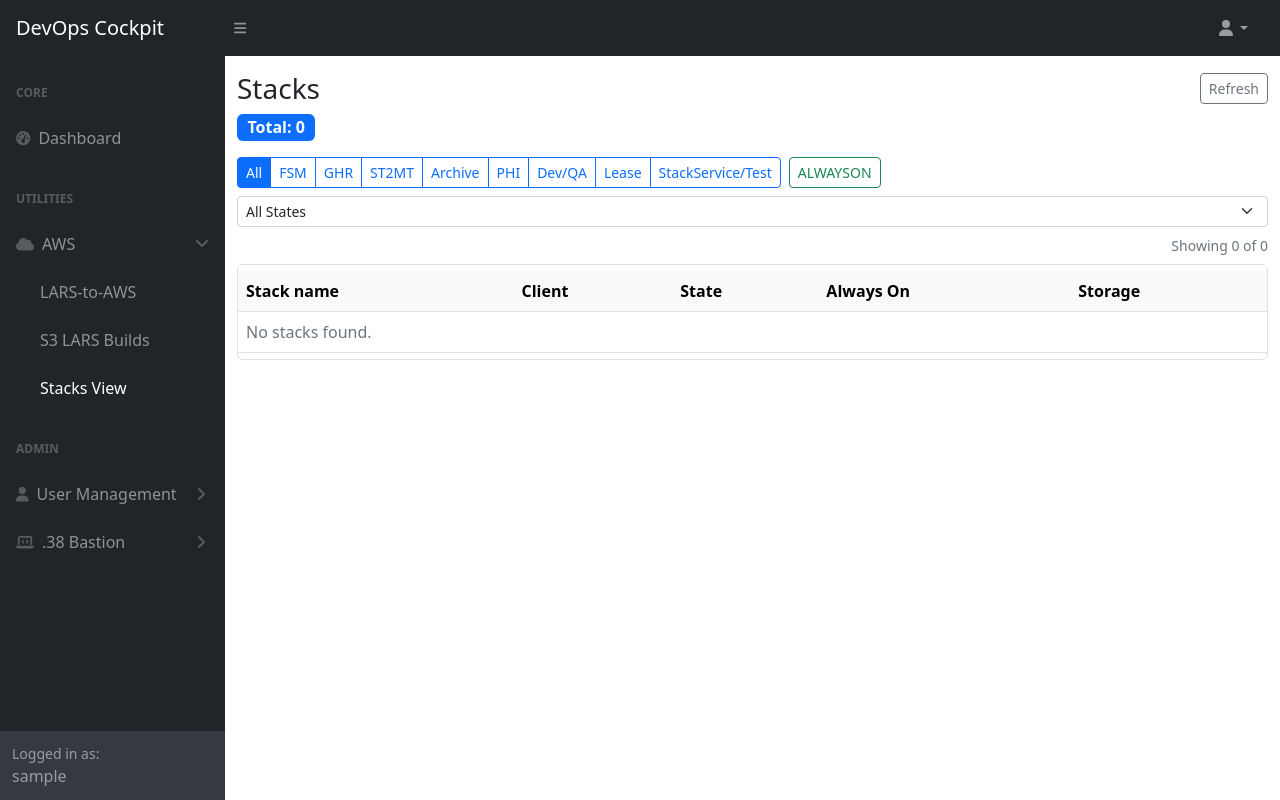
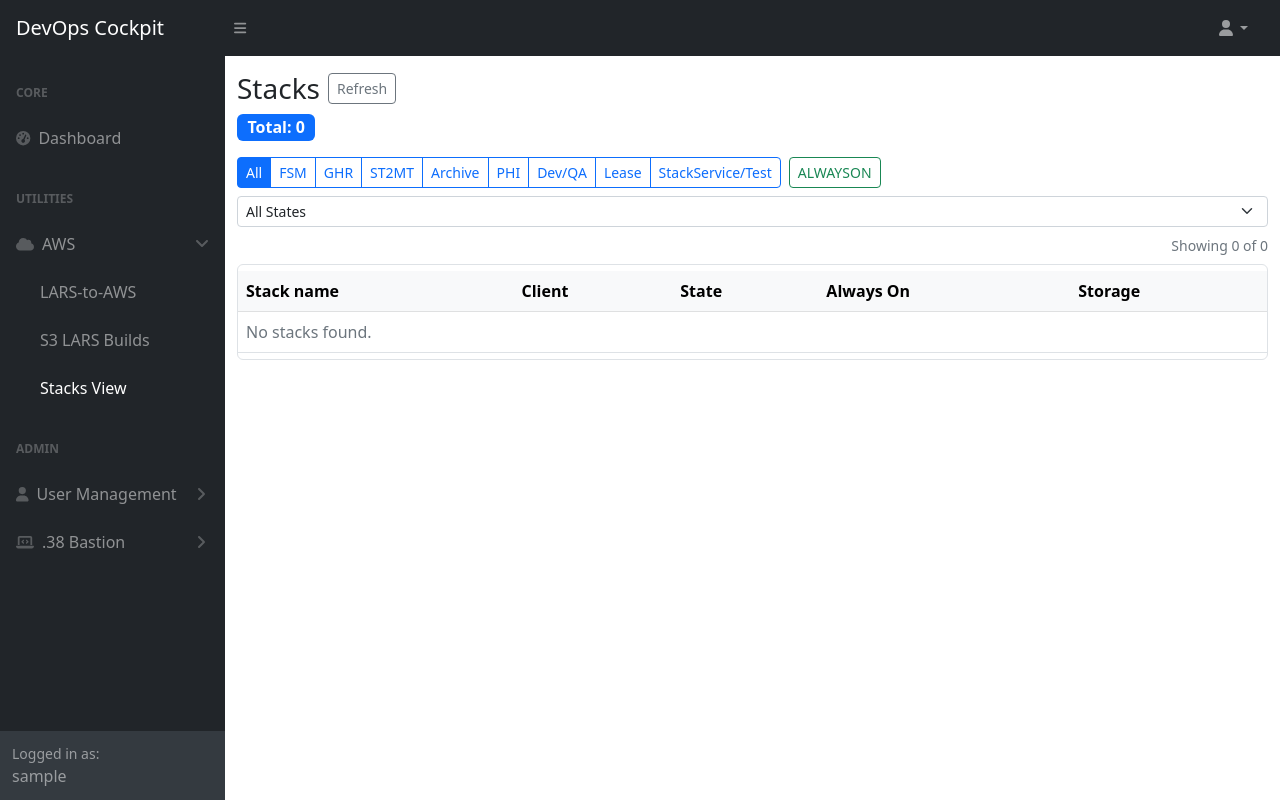
Before and after one commit to julianamindev/flaskv2, a Flask app: page /aws/instances in a window 1280 px wide. Run offline with Flask 3, Linux system fonts and the light colour scheme; a user stored in the database is signed in; tables that the repository leaves empty hold one stand-in row (values such as "Sample post"); data that the repository does not hold is empty; parts of the project's set-up code (start-up, migrations or seed data) failed here and were passed over; some libraries are stand-ins or nearby versions.

Commit message:
WIP - cosmetics

```diff
--- a/flaskv2/templates/aws/instances.html
+++ b/flaskv2/templates/aws/instances.html
@@ -8,7 +8,7 @@
 <div class="container-fluid py-3">
   <div class="d-flex align-items-center gap-2 mb-2 flex-wrap">
     <h1 class="h3 mb-0">Stacks</h1>
-    <button class="btn btn-outline-secondary btn-sm ms-auto" onclick="location.reload()">Refresh</button>
+    <button class="btn btn-outline-secondary btn-sm" onclick="location.reload()">Refresh</button>
   </div>
 
   <!-- Summary header -->
```
